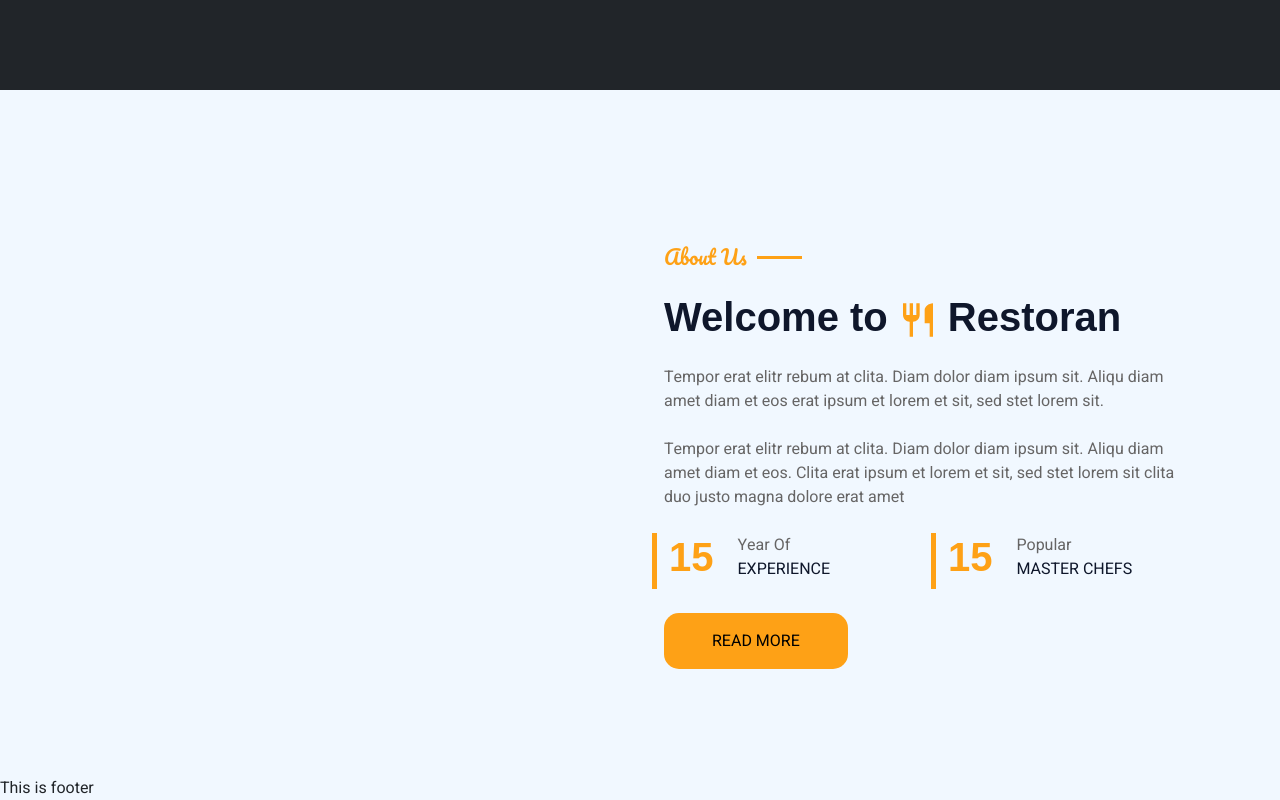
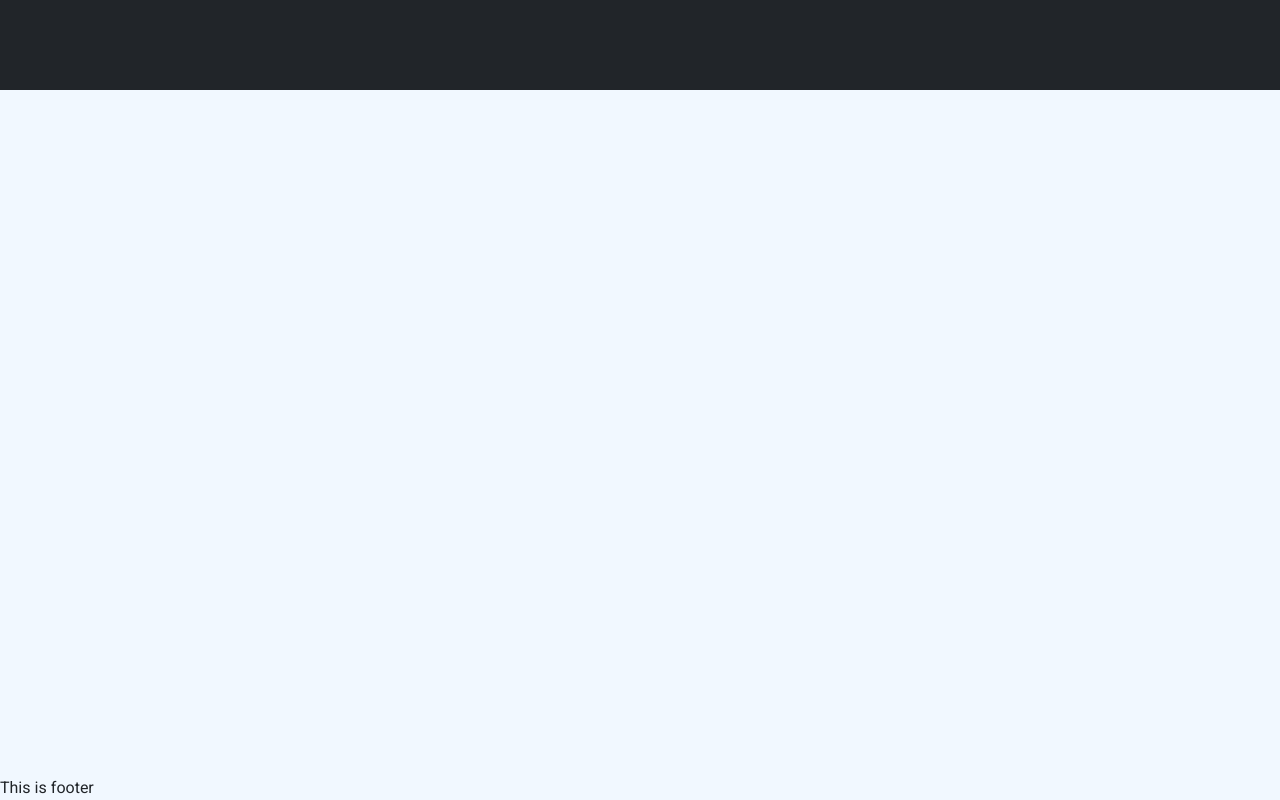
Before and after one commit to code-with-omar/react-restoran, a React (Vite) app: page /about in a window 1280 px wide. Shown: the part 825-1625 px from the top of the page. Built offline with nearby package versions, Linux system fonts and the light colour scheme.

Commit message:
Add animation

```diff
--- a/src/components/Shared/About/AboutRight/AboutRight.jsx
+++ b/src/components/Shared/About/AboutRight/AboutRight.jsx
@@ -3,7 +3,7 @@ import "./AboutRight.css"
 import { MdOutlineRestaurant } from "react-icons/md";
 const AboutRight = () => {
     return (
-        <div className="about-right-content">
+        <div className="about-right-content " data-aos="fade-up">
             <h5 className="about-right-title mb-4">About Us</h5>
             <h1 className="mb-4">Welcome to<MdOutlineRestaurant className="about-right-logo"></MdOutlineRestaurant>Restoran</h1>
             <p className="mb-4">Tempor erat elitr rebum at clita. Diam dolor diam ipsum sit. Aliqu diam amet diam et eos erat ipsum et lorem et sit, sed stet lorem sit.</p>
```
Also changed, not shown: src/components/Shared/About/AboutLeft/AboutLeft.jsx (+7 -7 lines).
